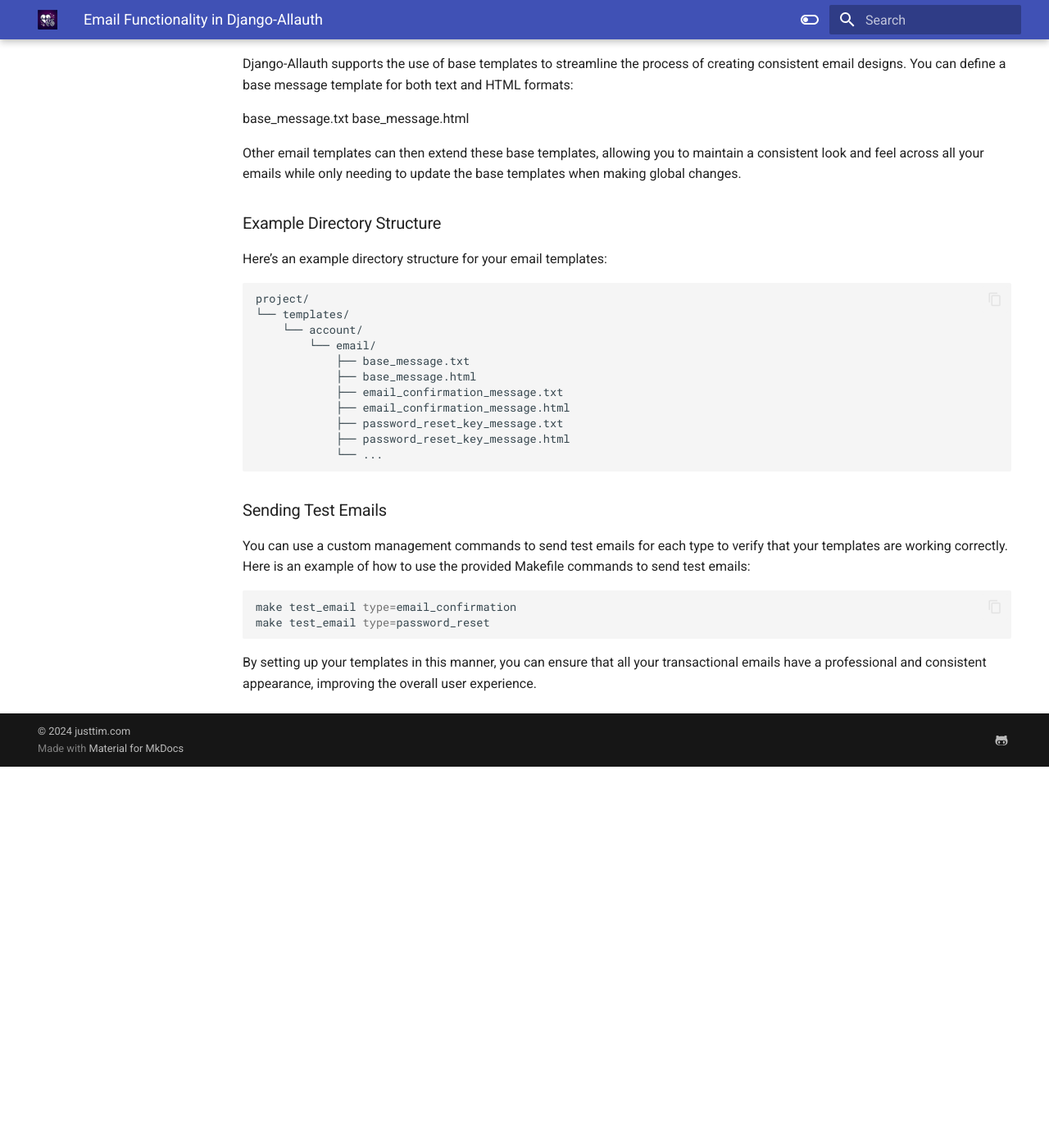
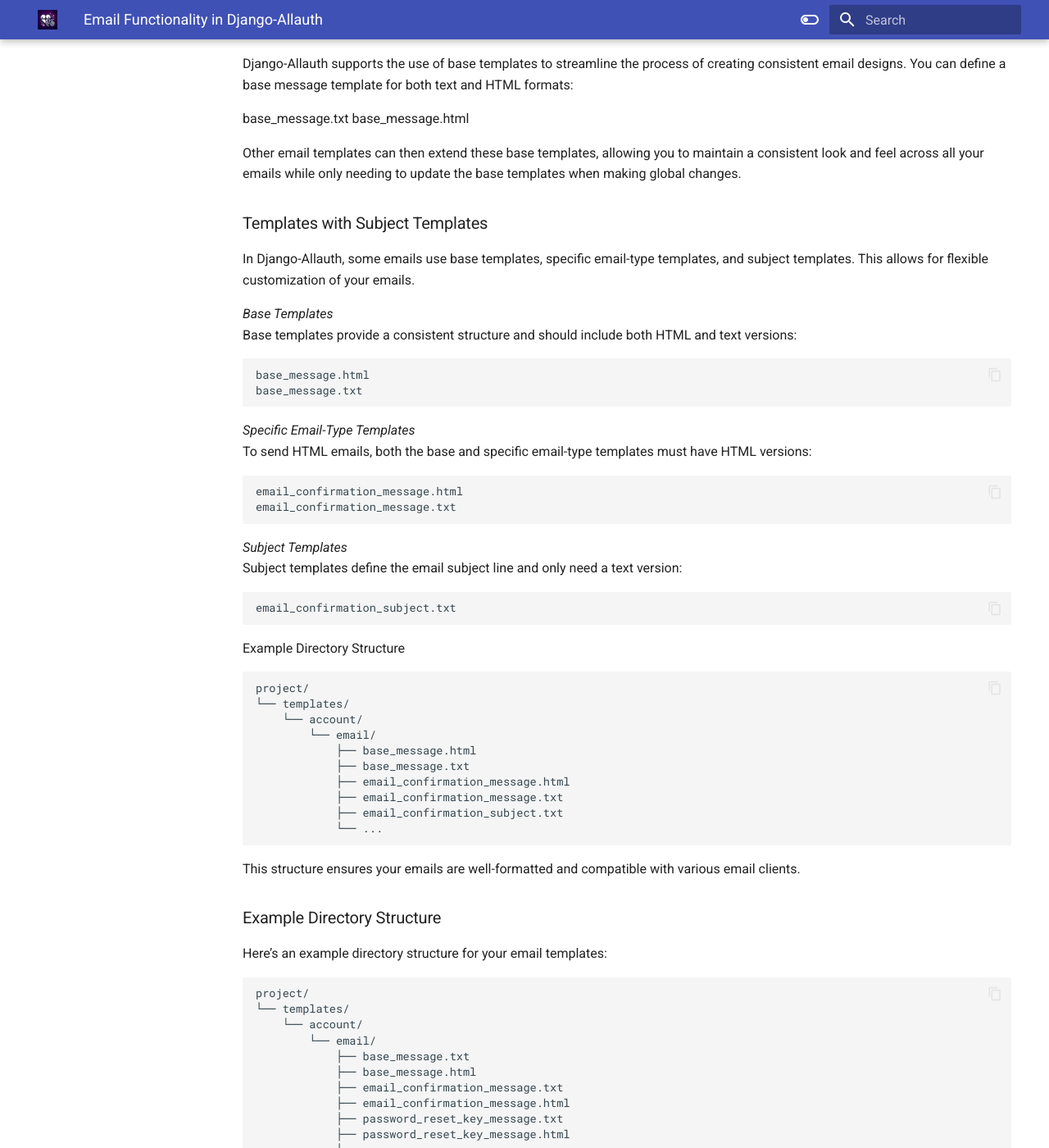
Before and after one commit to timpandrews/beats_docs, an MkDocs documentation site: the page built from docs/extras/email.md, in a window 1280 px wide and 1400 px high, scrolled down 905 px. Shown: the whole window at 82% size. Built offline with MkDocs 1.6.1 and Material for MkDocs 9.7.7, drawn with Linux system fonts in a browser that asks for light colours; before the commit the page ends 1840 px from its top, so only the background shows below that.

Commit message:
docs: Add email templates structure and customization guide

````diff
--- a/docs/extras/email.md
+++ b/docs/extras/email.md
@@ -31,6 +31,43 @@
 
 Other email templates can then extend these base templates, allowing you to maintain a consistent look and feel across all your emails while only needing to update the base templates when making global changes.
 
+### Templates with Subject Templates
+
+In Django-Allauth, some emails use base templates, specific email-type templates, and subject templates. This allows for flexible customization of your emails.
+
+*Base Templates*
+Base templates provide a consistent structure and should include both HTML and text versions:
+```bash
+base_message.html
+base_message.txt
+```
+*Specific Email-Type Templates*
+To send HTML emails, both the base and specific email-type templates must have HTML versions:
+```bash
+email_confirmation_message.html
+email_confirmation_message.txt
+```
+*Subject Templates*
+Subject templates define the email subject line and only need a text version:
+```bash
+email_confirmation_subject.txt
+```
+
+Example Directory Structure
+```markdown
+project/
+└── templates/
+    └── account/
+        └── email/
+            ├── base_message.html
+            ├── base_message.txt
+            ├── email_confirmation_message.html
+            ├── email_confirmation_message.txt
+            ├── email_confirmation_subject.txt
+            └── ...
+```
+This structure ensures your emails are well-formatted and compatible with various email clients.
+
 ### Example Directory Structure
 
 Here’s an example directory structure for your email templates:
````
